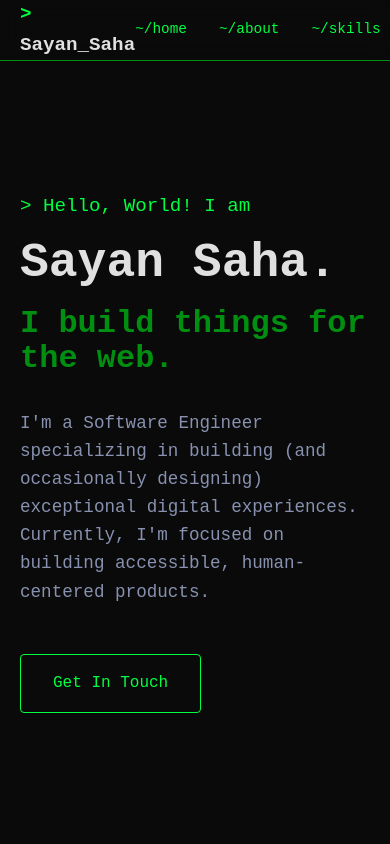
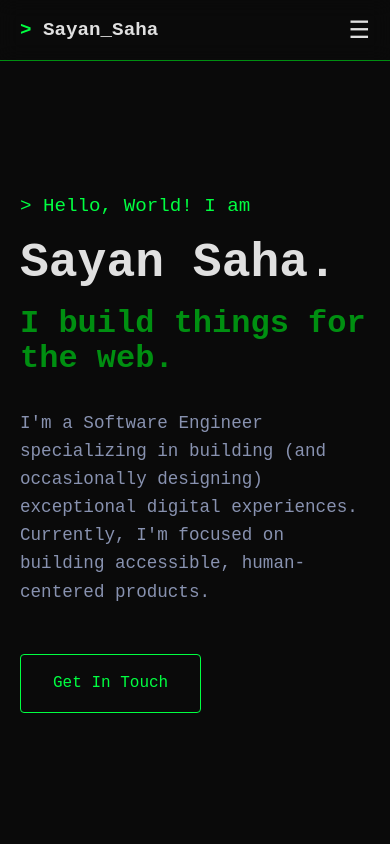
Before and after one commit to sayan1407/potfoliosite, a React (Vite) app: page / in a window 390 px wide. Shown: the top 844 px of the page. Built offline with nearby package versions, Linux system fonts and the light colour scheme.

Commit message:
Make the header mobile friendly

```diff
--- a/src/components/Navbar.jsx
+++ b/src/components/Navbar.jsx
@@ -11,30 +11,46 @@ const Navbar = () => {
         { name: '~/contact', href: '#contact' },
     ];
 
+    const toggleMenu = () => {
+        setIsOpen(!isOpen);
+    };
+
     return (
-        <nav style={{
-            position: 'fixed',
-            top: 0,
-            left: 0,
-            right: 0,
-            backgroundColor: 'rgba(10, 10, 10, 0.9)',
-            backdropFilter: 'blur(10px)',
-            zIndex: 1000,
-            borderBottom: '1px solid var(--secondary-color)'
-        }}>
-            <div className="container" style={{ display: 'flex', justifyContent: 'space-between', alignItems: 'center', height: '60px' }}>
-                <div className="logo" style={{ fontSize: '1.2rem', fontWeight: 'bold' }}>
-                    <span style={{ color: 'var(--accent-color)' }}>&gt;</span> Sayan_Saha
+        <nav className="navbar">
+            <div className="container navbar-container">
+                <div className="logo">
+                    <span>&gt;</span> Sayan_Saha
                 </div>
 
+                {/* Mobile Menu Toggle */}
+                <button className="mobile-menu-toggle" onClick={toggleMenu} aria-label="Toggle navigation">
+                    {isOpen ? '✕' : '☰'}
+                </button>
+
                 {/* Desktop Menu */}
-                <div className="desktop-menu" style={{ display: 'flex', gap: '2rem' }}>
+                <div className="desktop-menu">
                     {navLinks.map((link) => (
-                        <a key={link.name} href={link.href} style={{ fontSize: '0.9rem' }}>
+                        <a key={link.name} href={link.href} className="nav-link">
                             {link.name}
                         </a>
                     ))}
                 </div>
+
+                {/* Mobile Menu */}
+                {isOpen && (
+                    <div className="mobile-menu">
+                        {navLinks.map((link) => (
+                            <a
+                                key={link.name}
+                                href={link.href}
+                                className="nav-link"
+                                onClick={() => setIsOpen(false)}
+                            >
+                                {link.name}
+                            </a>
+                        ))}
+                    </div>
+                )}
             </div>
         </nav>
     );
--- a/src/index.css
+++ b/src/index.css
@@ -1,8 +1,10 @@
 :root {
   --bg-color: #0a0a0a;
   --text-color: #e0e0e0;
-  --accent-color: #00ff41; /* Matrix Green */
-  --secondary-color: #008f11; /* Darker Green */
+  --accent-color: #00ff41;
+  /* Matrix Green */
+  --secondary-color: #008f11;
+  /* Darker Green */
   --error-color: #ff0000;
   --font-mono: 'Courier New', Courier, monospace;
   --font-sans: 'Inter', sans-serif;
@@ -32,7 +34,12 @@ a:hover {
   text-shadow: 0 0 8px var(--accent-color);
 }
 
-h1, h2, h3, h4, h5, h6 {
+h1,
+h2,
+h3,
+h4,
+h5,
+h6 {
   font-family: var(--font-mono);
   color: var(--accent-color);
   margin-bottom: 1rem;
@@ -61,3 +68,96 @@ h1, h2, h3, h4, h5, h6 {
 ::-webkit-scrollbar-thumb:hover {
   background: var(--accent-color);
 }
+
+/* Navbar Styles */
+.navbar {
+  position: fixed;
+  top: 0;
+  left: 0;
+  right: 0;
+  background-color: rgba(10, 10, 10, 0.9);
+  backdrop-filter: blur(10px);
+  z-index: 1000;
+  border-bottom: 1px solid var(--secondary-color);
+}
+
+.navbar-container {
+  display: flex;
+  justify-content: space-between;
+  align-items: center;
+  height: 60px;
+}
+
+.logo {
+  font-size: 1.2rem;
+  font-weight: bold;
+}
+
+.logo span {
+  color: var(--accent-color);
+}
+
+.desktop-menu {
+  display: flex;
+  gap: 2rem;
+}
+
+.nav-link {
+  font-size: 0.9rem;
+}
+
+.mobile-menu-toggle {
+  display: none;
+  background: none;
+  border: none;
+  color: var(--text-color);
+  font-size: 1.5rem;
+  cursor: pointer;
+}
+
+.mobile-menu {
+  display: none;
+}
+
+/* Mobile Styles */
+@media (max-width: 768px) {
+  .desktop-menu {
+    display: none;
+  }
+
+  .mobile-menu-toggle {
+    display: block;
+  }
+
+  .mobile-menu {
+    display: flex;
+    flex-direction: column;
+    position: absolute;
+    top: 60px;
+    left: 0;
+    right: 0;
+    background-color: rgba(10, 10, 10, 0.95);
+    backdrop-filter: blur(10px);
+    border-bottom: 1px solid var(--secondary-color);
+    padding: 1rem;
+    gap: 1rem;
+    align-items: center;
+    animation: slideDown 0.3s ease-out;
+  }
+
+  .mobile-menu.closed {
+    display: none;
+  }
+}
+
+@keyframes slideDown {
+  from {
+    opacity: 0;
+    transform: translateY(-10px);
+  }
+
+  to {
+    opacity: 1;
+    transform: translateY(0);
+  }
+}
```
